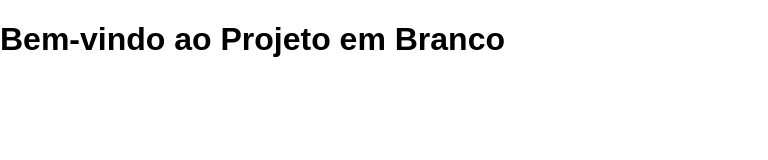
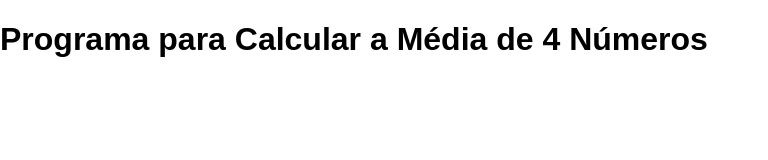
Before and after one commit to PaulinhoADS/calcularMedia, a plain HTML site: page index.html in a window 1280 px wide. Shown: the whole page, without its empty margins (0-768 px from the left). Drawn offline with Linux system fonts and the light colour scheme.

Commit message:
Update index.html

```diff
--- a/index.html
+++ b/index.html
@@ -2,11 +2,11 @@
 <html lang="pt-BR">
 <head>
     <meta charset="UTF-8">
-    <title>Projeto em Branco</title>
+    <title>Programa Calcular Media</title>
     <link rel="stylesheet" href="style.css">
 </head>
 <body>
-    <h1>Bem-vindo ao Projeto em Branco</h1>
+    <h1>Programa para Calcular a Média de 4 Números</h1>
     <script src="script.js"></script>
 </body>
 </html>
```
